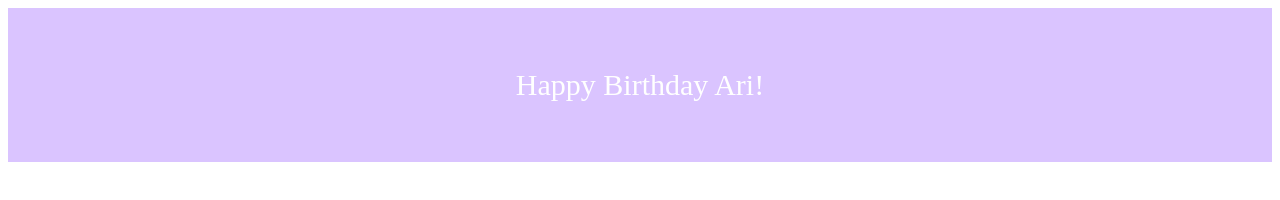
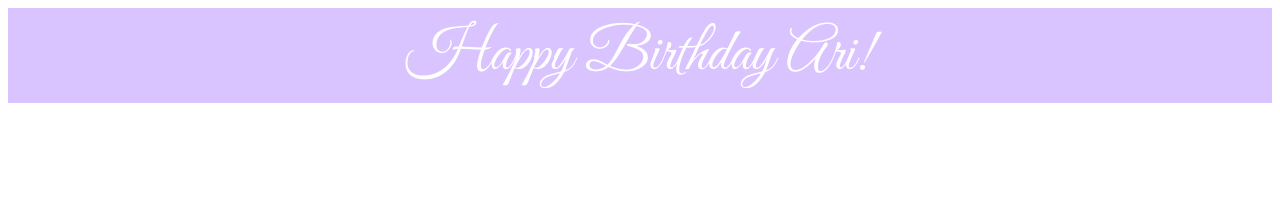
Before and after one commit to Meowitsmadi/AriPage, a plain HTML site: page AriHomePage.html in a window 1280 px wide. Drawn offline with Linux system fonts and the light colour scheme.

Commit message:
Update AriPage.css

```diff
--- a/AriPage.css
+++ b/AriPage.css
@@ -1,7 +1,8 @@
 .header {
-  padding: 60px;
+  padding: 10px;
   text-align: center;
   background: rgb(218, 196, 255);
   color: white;
-  font-size: 30px;
+  font-size: 60px;
+  font-family: Great Vibes;
   }
```
